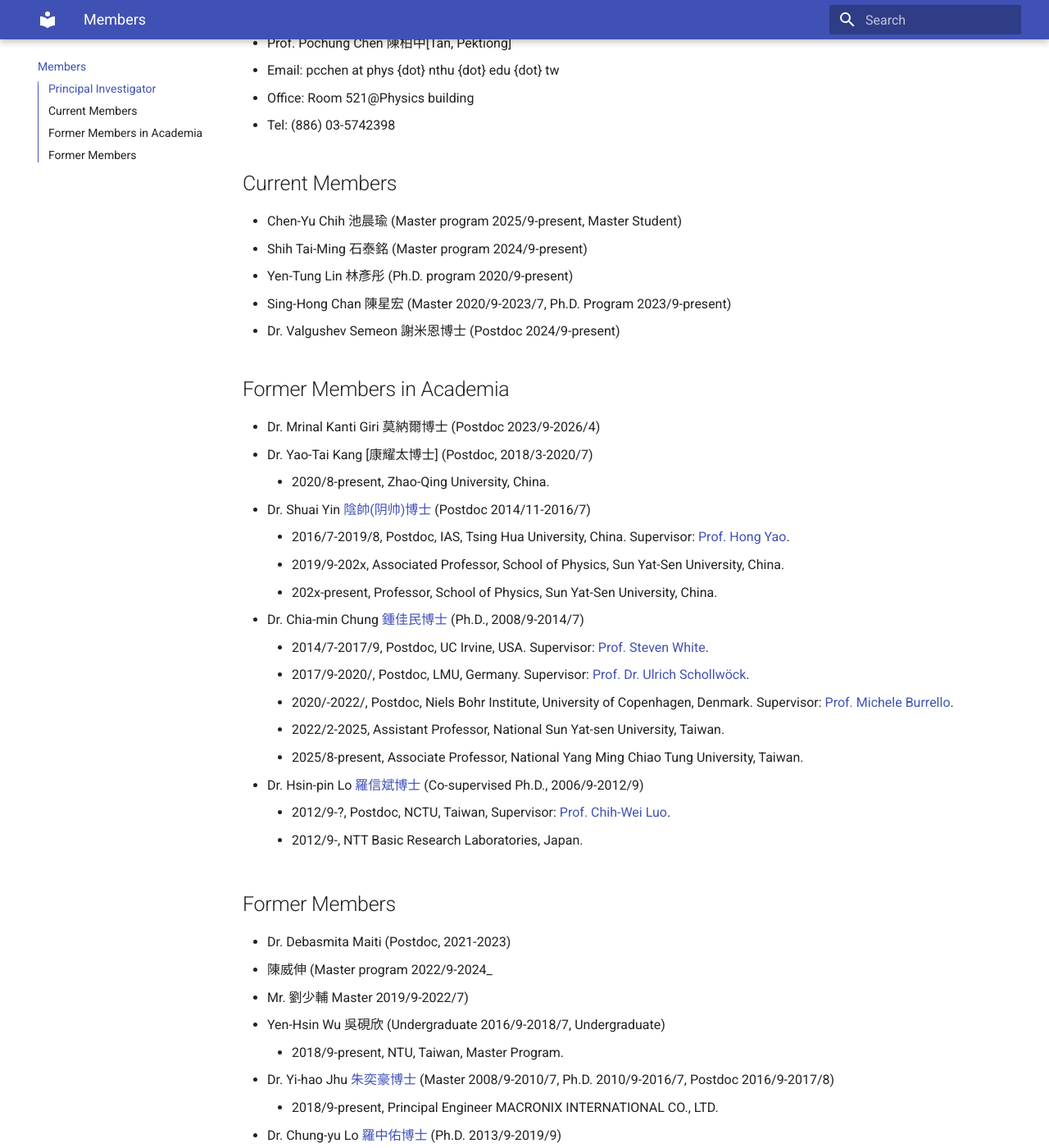
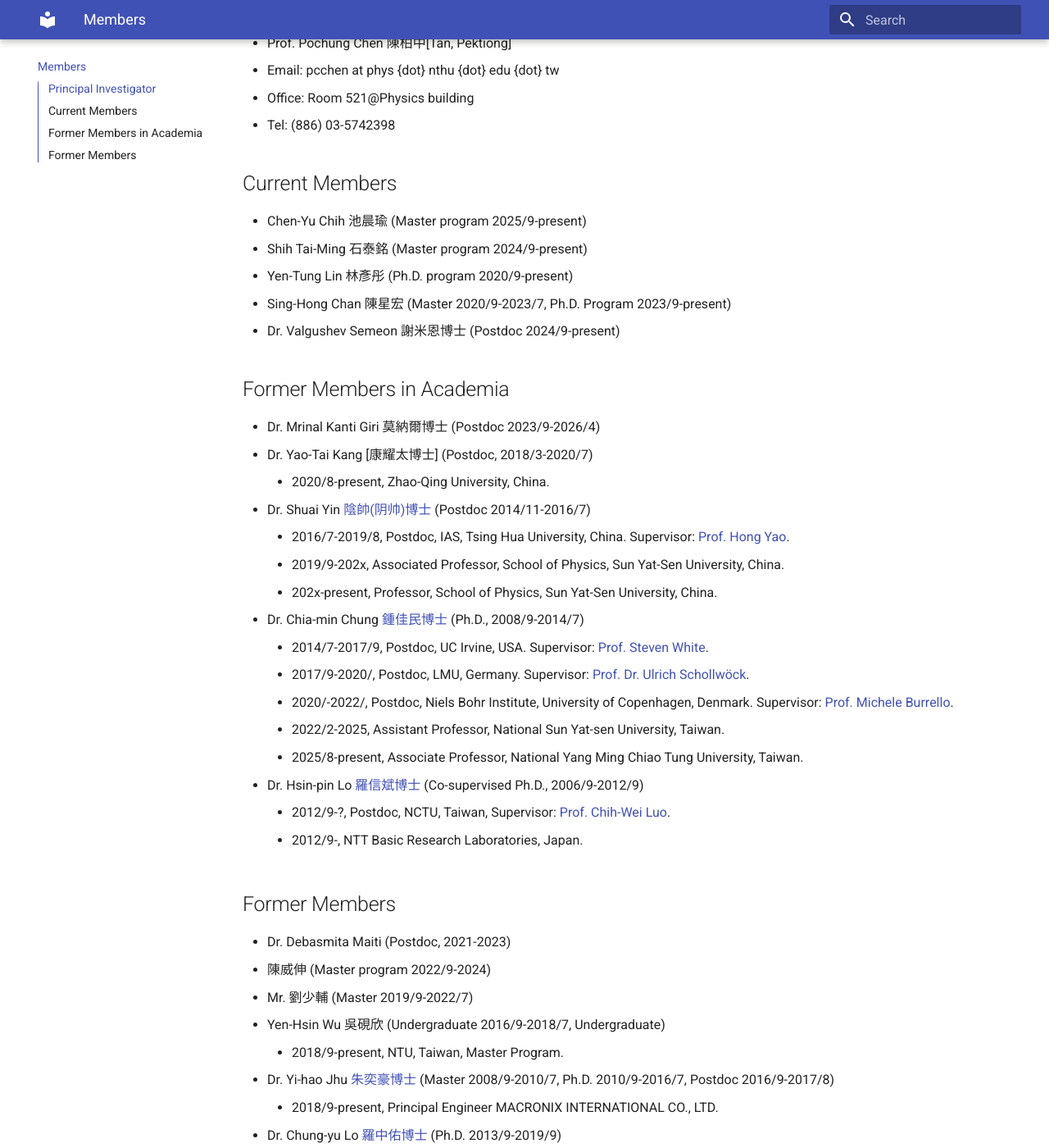
Before and after one commit to pcchen/pcchen.github.io, an MkDocs documentation site: the page built from docs/members.md, in a window 1280 px wide and 1400 px high, scrolled down 239 px. Shown: the whole window at 82% size. Built offline with MkDocs 1.6.1 and Material for MkDocs 9.7.7, drawn with Linux system fonts in a browser that asks for light colours.

```diff
--- a/docs/members.md
+++ b/docs/members.md
@@ -8,7 +8,7 @@
 
 
 ## Current Members
-* Chen-Yu Chih 池晨瑜 (Master program 2025/9-present, Master Student)
+* Chen-Yu Chih 池晨瑜 (Master program 2025/9-present)
 * Shih Tai-Ming 石泰銘 (Master program 2024/9-present)
 * Yen-Tung Lin 林彥彤 (Ph.D. program 2020/9-present)
 * Sing-Hong Chan 陳星宏 (Master 2020/9-2023/7, Ph.D. Program 2023/9-present)
@@ -34,8 +34,8 @@
 
 ## Former Members
 * Dr. Debasmita Maiti (Postdoc, 2021-2023)
-* 陳威伸 (Master program 2022/9-2024_
-* Mr. 劉少輔 Master 2019/9-2022/7)
+* 陳威伸 (Master program 2022/9-2024)
+* Mr. 劉少輔 (Master 2019/9-2022/7)
 * Yen-Hsin Wu 吳硯欣 (Undergraduate 2016/9-2018/7, Undergraduate)
     *  2018/9-present, NTU, Taiwan, Master Program.
 * Dr. Yi-hao Jhu [朱奕豪博士](https://www.linkedin.com/in/%E5%A5%95%E8%B1%AA-%E6%9C%B1-270764147/) (Master 2008/9-2010/7, Ph.D. 2010/9-2016/7, Postdoc 2016/9-2017/8)
```
Also changed, not shown: docs/publications.md (+3 -2 lines).
